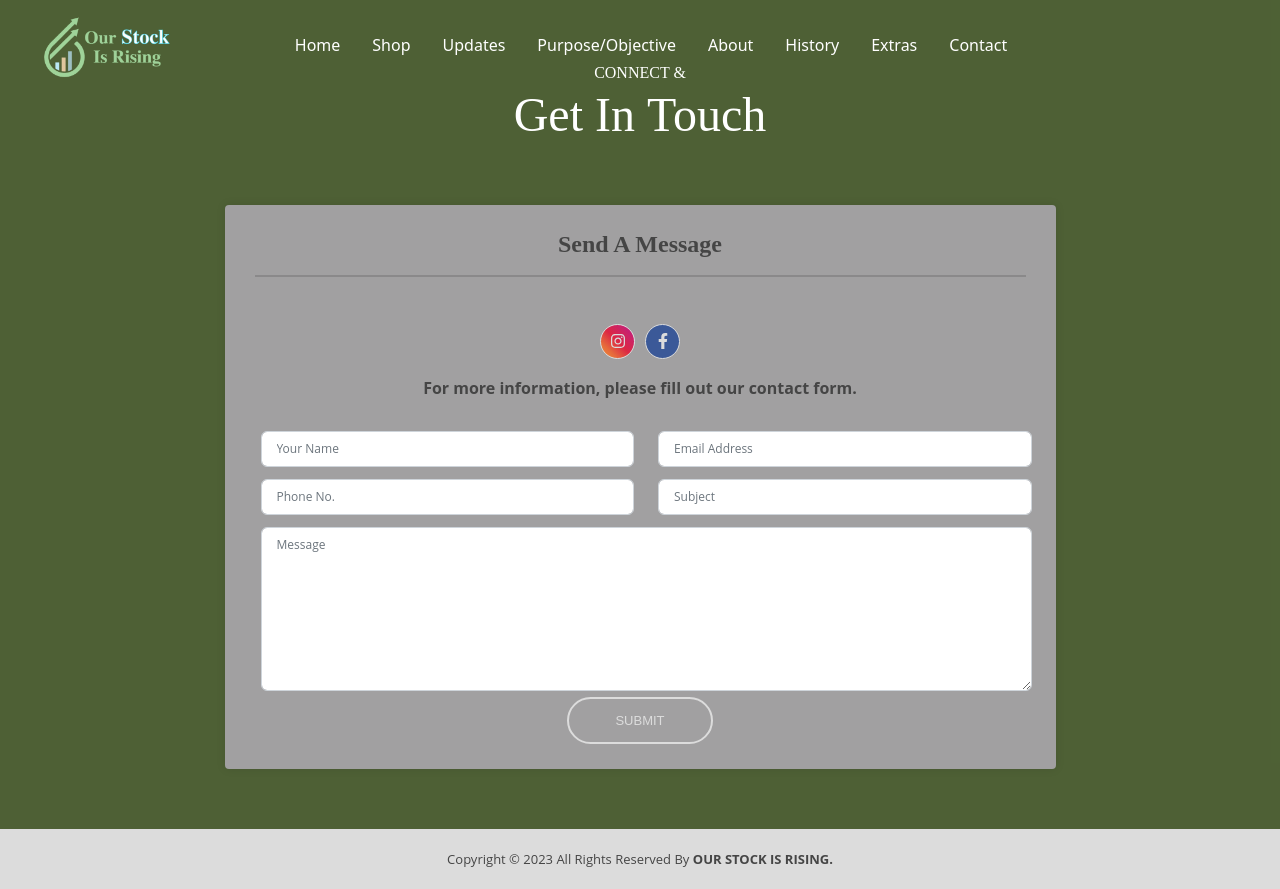
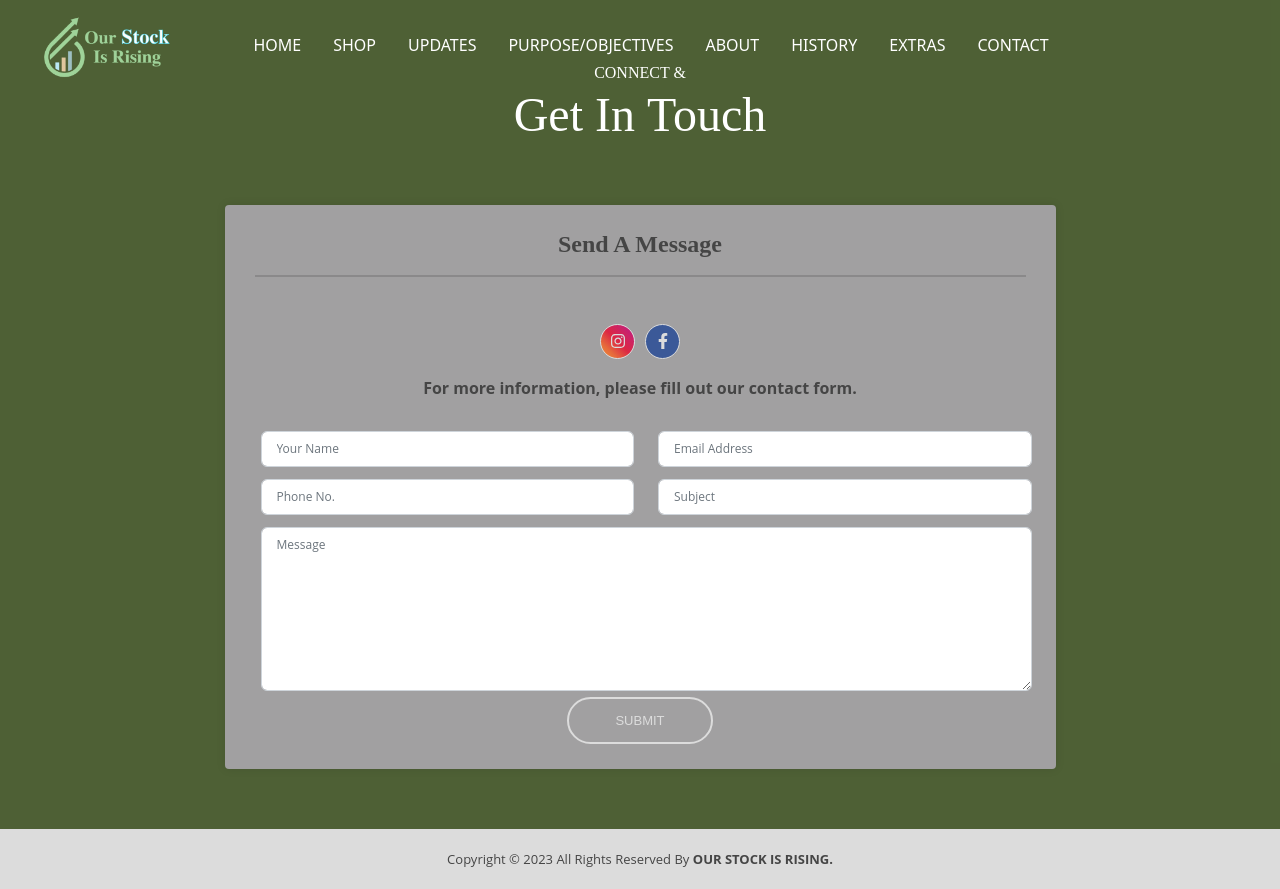
Before and after one commit to dontrellthedeveloper/our-stock-is-rising, a React (Create React App) app: page /shop in a window 1280 px wide. Built offline with nearby package versions, Linux system fonts and the light colour scheme.

Commit message:
made changes to navbar component

```diff
--- a/src/components/navbar/navbar.jsx
+++ b/src/components/navbar/navbar.jsx
@@ -2,6 +2,8 @@ import React, {useState, useEffect} from 'react';
 import {HiMenuAlt4, HiX} from "react-icons/hi";
 import {images} from "../../constants";
 import './navbar.scss';
+import {NavLink} from "react-router-dom";
+
 
 const Navbar = () => {
     const [toggle, setToggle] = useState(false);
@@ -22,12 +24,53 @@ const Navbar = () => {
             <img src={scroll ? images.logo2 : images.logo} alt="logo"/>
             </div>
             <ul className='app__navbar-links'>
-                {['home','shop','updates','purpose/objective', 'about', 'history', 'extras', 'contact'].map((item)=> (
+                {/* {['home','shop','updates','purpose/objective', 'about', 'history', 'extras', 'contact'].map((item)=> (
                     <li className='app__flex p-text' key={`link-${item}`}>
                         <div/>
                         <a className={scroll ? 'navbar__links-color-scroll' : 'navbar__links-color'} href={`#${item}`}>{item}</a>
                     </li>
-                ))}
+                ))} */}
+
+                <li className='app__flex p-text'>
+                    <div/>
+                    <NavLink className={scroll ? 'navbar__links-styles navbar__links-color-scroll' : 'navbar__links-styles navbar__links-color'} to='/'>Home
+                    </NavLink>
+                </li>
+                <li className='app__flex p-text'>
+                    <div/>
+                    <NavLink className={scroll ? 'navbar__links-styles navbar__links-color-scroll' : 'navbar__links-styles navbar__links-color'} to='/shop'>Shop
+                    </NavLink>
+                </li>
+                <li className='app__flex p-text'>
+                    <div/>
+                    <NavLink className={scroll ? 'navbar__links-styles navbar__links-color-scroll' : 'navbar__links-styles navbar__links-color'} to='/updates'>Updates
+                    </NavLink>
+                </li>
+                <li className='app__flex p-text'>
+                    <div/>
+                    <NavLink className={scroll ? 'navbar__links-styles navbar__links-color-scroll' : 'navbar__links-styles navbar__links-color'} to='/purpose'>Purpose/Objectives
+                    </NavLink>
+                </li>
+                <li className='app__flex p-text'>
+                    <div/>
+                    <NavLink className={scroll ? 'navbar__links-styles navbar__links-color-scroll' : 'navbar__links-styles navbar__links-color'} to='/about'>About
+                    </NavLink>
+                </li>
+                <li className='app__flex p-text'>
+                    <div/>
+                    <NavLink className={scroll ? 'navbar__links-styles navbar__links-color-scroll' : 'navbar__links-styles navbar__links-color'} to='/history'>History
+                    </NavLink>
+                </li>
+                <li className='app__flex p-text'>
+                    <div/>
+                    <NavLink className={scroll ? 'navbar__links-styles navbar__links-color-scroll' : 'navbar__links-styles navbar__links-color'} to='/extras'>Extras
+                    </NavLink>
+                </li>
+                <li className='app__flex p-text'>
+                    <div/>
+                    <NavLink className={scroll ? 'navbar__links-styles navbar__links-color-scroll' : 'navbar__links-styles navbar__links-color'} to='/contact'>Contact
+                    </NavLink>
+                </li>
             </ul>
 
             <div className='app__navbar-menu'>
--- a/src/components/navbar/navbar.scss
+++ b/src/components/navbar/navbar.scss
@@ -74,26 +74,43 @@
         margin-bottom: 5px;
       }
 
-      a {
-        // color: var(--gray-color);
+      .navbar__links-styles {
         text-decoration: none;
         flex-direction: column;
-        text-transform: capitalize;
+        text-transform: uppercase;
         font-weight: 500;
 
         transition: all 0.3s ease-in-out;
-        // color: white;
-        // text-shadow: 1px 0 #000, -1px 0 #000, 0 1px #000, 0 -1px #000,
-        // 1px 1px #000, -1px -1px #000, 1px -1px #000, -1px 1px #000;
+        //color: white;
+        //text-shadow: 1px 0 #000, -1px 0 #000, 0 1px #000, 0 -1px #000,
+        //1px 1px #000, -1px -1px #000, 1px -1px #000, -1px 1px #000;
+
+    //   a {
+    //     // color: var(--gray-color);
+    //     text-decoration: none;
+    //     flex-direction: column;
+    //     text-transform: capitalize;
+    //     font-weight: 500;
+
+    //     transition: all 0.3s ease-in-out;
+    //     // color: white;
+    //     // text-shadow: 1px 0 #000, -1px 0 #000, 0 1px #000, 0 -1px #000,
+    //     // 1px 1px #000, -1px -1px #000, 1px -1px #000, -1px 1px #000;
 
         &:hover {
-          color:var(--secondary-color)
+        //   color:var(--secondary-color)
+        color: #9fd399;
         }
       }
 
       &:hover {
         div {
-          background-color: var(--secondary-color)
+        //   background-color: var(--secondary-color)
+                //background-color: var(--secondary-color)
+                margin-left: auto;
+                margin-right: auto;
+                // margin-bottom: 4px;
+                color: #9fd399;
         }
       }
     }
@@ -106,10 +123,50 @@
 
   .navbar__links-color {
     color: #fff;
+
+    &:hover {
+        //color:var(--secondary-color);
+        color: #9fd399;
+      }
+
+      &:target {
+        color: #9fd399;
+      }
+
+      &:focus {
+        color: #9fd399;
+      }
+
+      &:active {
+        //color:var(--secondary-color)
+        color: #9fd399;
+        //text-shadow: 1px 0 #000, -1px 0 #000, 0 1px #000, 0 -1px #000,
+        //1px 1px #000, -1px -1px #000, 1px -1px #000, -1px 1px #000;
+      }
   }
 
   .navbar__links-color-scroll {
     color: #000;
+
+    &:hover {
+        //color:var(--secondary-color);
+        color: #9fd399;
+      }
+
+      &:target {
+        color: #9fd399;
+      }
+
+      &:focus {
+        color: #9fd399;
+      }
+
+      &:active {
+        //color:var(--secondary-color)
+        color: #9fd399;
+        //text-shadow: 1px 0 #000, -1px 0 #000, 0 1px #000, 0 -1px #000,
+        //1px 1px #000, -1px -1px #000, 1px -1px #000, -1px 1px #000;
+      }
   }
 
   .app__navbar-menu {
```
